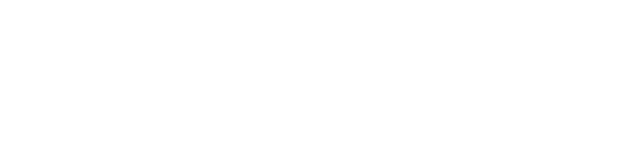
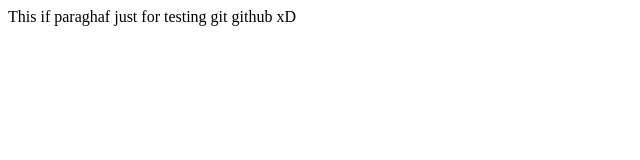
Before and after one commit to tange22/Learn-git, a plain HTML site: page index.html in a window 1280 px wide. Shown: the whole page, without its empty margins (0-640 px from the left). Drawn offline with Linux system fonts and the light colour scheme.

Commit message:
Update index.html

```diff
--- a/index.html
+++ b/index.html
@@ -2,4 +2,9 @@
 <head>
 <title>TestGithub</title>
 </head>
+  <body>
+    <div>
+      <p>This if paraghaf just for testing git github xD</p>
+    </div>
+  </body>
 </html>
```
